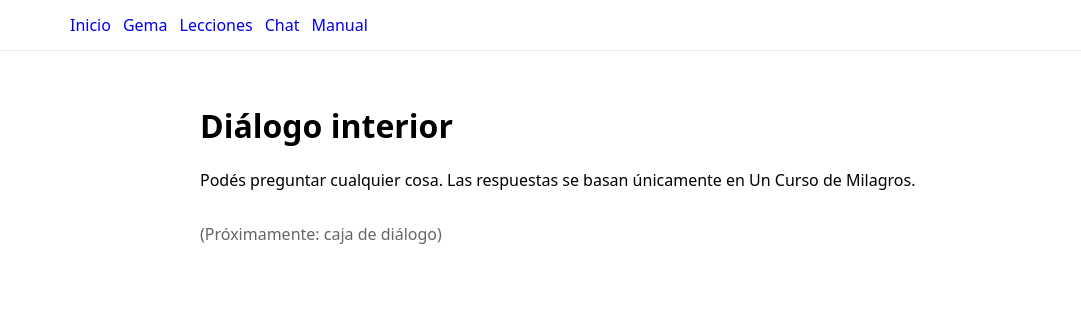
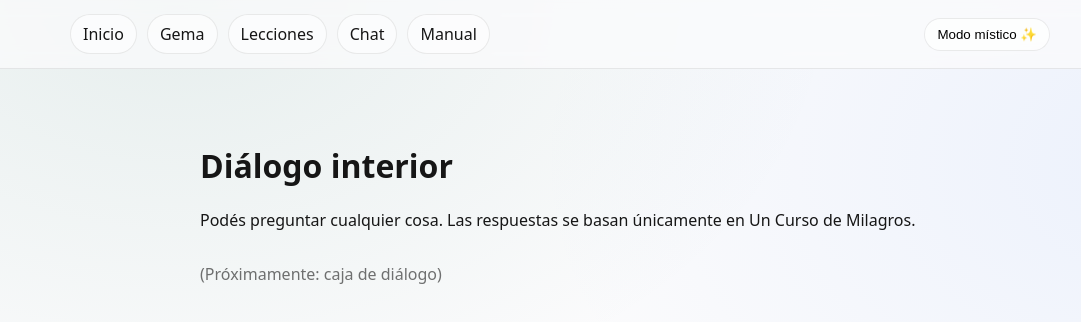
Before and after one commit to verovilab/camino-ucdm, a Next.js app: page /chat in a window 1280 px wide. Shown: the top 322 px of the page, without its empty margins (80-1161 px from the left). Built offline with nearby package versions, Linux system fonts and the light colour scheme.

Commit message:
Refactor RootLayout component structure and styles

```diff
--- a/app/layout.tsx
+++ b/app/layout.tsx
@@ -1,43 +1,31 @@
 import type { Metadata } from "next";
+import "./globals.css";
+import ThemeToggle from "./components/ThemeToggle";
 
 export const metadata: Metadata = {
   title: "Alumbrar — UCDM",
   description: "Un espacio de lectura, reflexión y práctica",
 };
 
-export default function RootLayout({
-  children,
-}: {
-  children: React.ReactNode;
-}) {
+export default function RootLayout({ children }: { children: React.ReactNode }) {
   return (
     <html lang="es">
-      <body style={{ margin: 0, fontFamily: "system-ui, -apple-system, Segoe UI, Roboto, Arial" }}>
-        <header
-          style={{
-            borderBottom: "1px solid rgba(0,0,0,0.08)",
-            padding: "14px 18px",
-          }}
-        >
-          <nav
-            style={{
-              display: "flex",
-              gap: 12,
-              flexWrap: "wrap",
-              alignItems: "center",
-              maxWidth: 980,
-              margin: "0 auto",
-            }}
-          >
-            <a href="/" style={{ textDecoration: "none" }}>Inicio</a>
-            <a href="/gema" style={{ textDecoration: "none" }}>Gema</a>
-            <a href="/lecciones" style={{ textDecoration: "none" }}>Lecciones</a>
-            <a href="/chat" style={{ textDecoration: "none" }}>Chat</a>
-            <a href="/manual" style={{ textDecoration: "none" }}>Manual</a>
+      <body>
+        <header className="header">
+          <nav className="nav">
+            <div className="navlinks">
+              <a className="pill" href="/">Inicio</a>
+              <a className="pill" href="/gema">Gema</a>
+              <a className="pill" href="/lecciones">Lecciones</a>
+              <a className="pill" href="/chat">Chat</a>
+              <a className="pill" href="/manual">Manual</a>
+            </div>
+
+            <ThemeToggle />
           </nav>
         </header>
 
-        <div style={{ maxWidth: 980, margin: "0 auto" }}>{children}</div>
+        <main className="container">{children}</main>
       </body>
     </html>
   );
```
